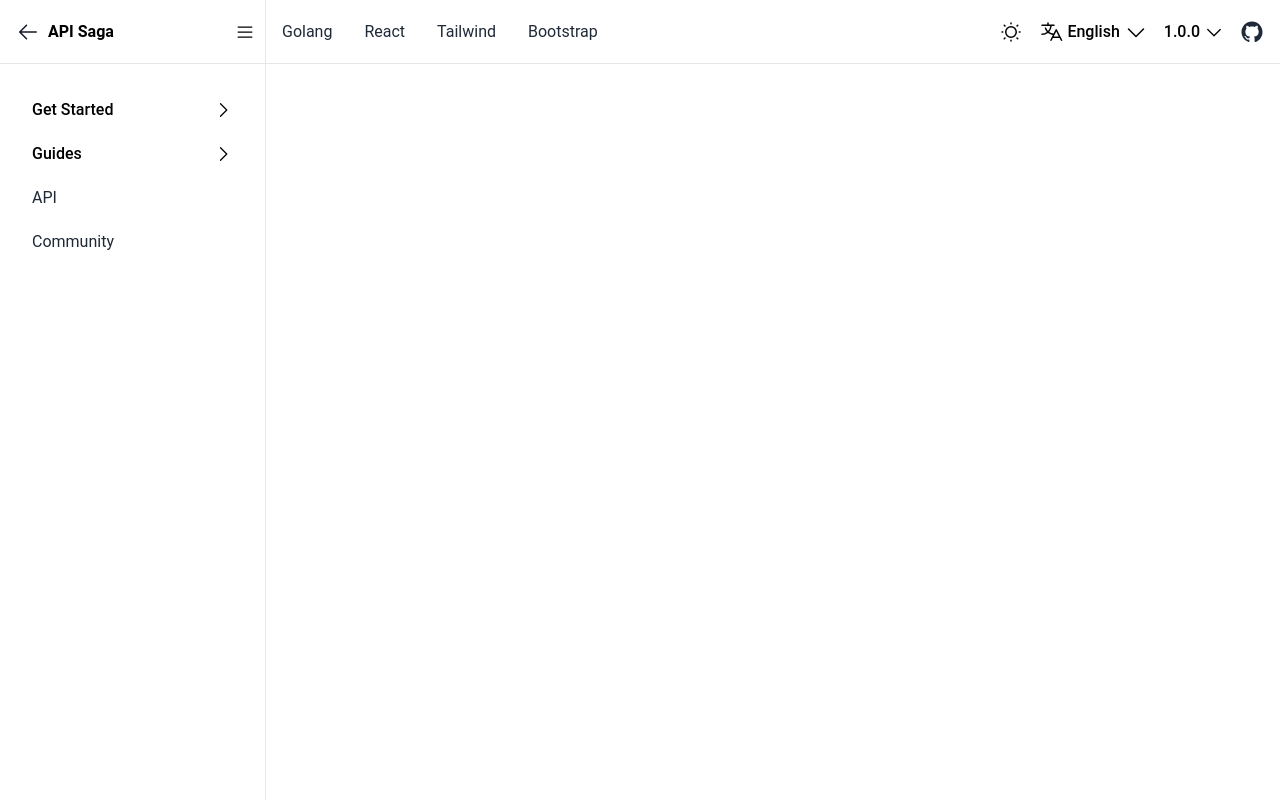
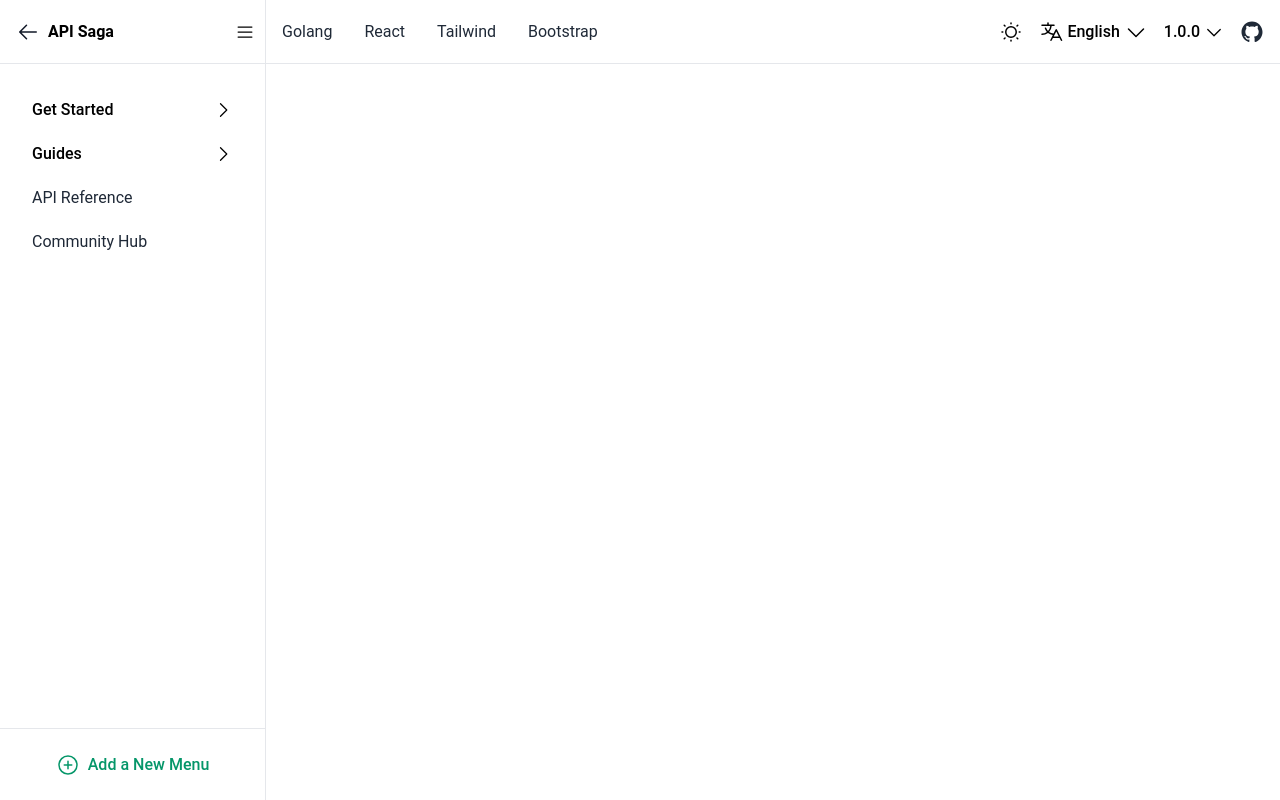
Before and after one commit to umardev500/svelete-ui, a SvelteKit app: page / in a window 1280 px wide. Built offline with nearby package versions, Linux system fonts and the light colour scheme.

Commit message:
add add sidebar menu button

```diff
--- /dev/null
+++ b/src/components/atoms/button/SidebarAddNewMenu.svelte
@@ -0,0 +1,12 @@
+<script lang="ts">
+	import PlusIcon from '@components/atoms/icons/PlusIcon.svelte';
+</script>
+
+<button
+	class="flex items-center justify-center gap-2 w-full py-4 text-emerald-600 hover:text-emerald-700 text-base font-medium"
+>
+	<PlusIcon />
+	<span>Add a New Menu</span>
+</button>
+
+<style></style>
--- a/src/components/atoms/icons/PlusIcon.svelte
+++ b/src/components/atoms/icons/PlusIcon.svelte
@@ -5,7 +5,7 @@
 <svg
 	xmlns="http://www.w3.org/2000/svg"
 	class={`size-6 ${classList}`}
-	fill="#000000"
+	fill="currentColor"
 	viewBox="0 0 256 256"
 	><path
 		d="M128,24A104,104,0,1,0,232,128,104.11,104.11,0,0,0,128,24Zm0,192a88,88,0,1,1,88-88A88.1,88.1,0,0,1,128,216Zm48-88a8,8,0,0,1-8,8H136v32a8,8,0,0,1-16,0V136H88a8,8,0,0,1,0-16h32V88a8,8,0,0,1,16,0v32h32A8,8,0,0,1,176,128Z"
--- a/src/components/molecules/sidebar/SidebarMenu.svelte
+++ b/src/components/molecules/sidebar/SidebarMenu.svelte
@@ -10,19 +10,19 @@
 			submenu: [
 				{
 					title: 'Installation',
-					href: `/post/${slug}`
+					href: `/post/get-started/installation`
 				},
 				{
 					title: 'Configuration',
-					href: `/post/${slug}`
+					href: `/post/get-started/configuration`
 				},
 				{
 					title: 'Usage',
-					href: `/post/${slug}`
+					href: `/post/get-started/usage`
 				},
 				{
 					title: 'Playground',
-					href: `/post/${slug}`
+					href: `/post/get-started/playground`
 				}
 			]
 		},
@@ -30,30 +30,30 @@
 			title: 'Guides',
 			submenu: [
 				{
-					title: 'Installation',
-					href: `/post/${slug}`
+					title: 'Beginner Guide',
+					href: `/post/guides/beginner`
 				},
 				{
-					title: 'Configuration',
-					href: `/post/${slug}`
+					title: 'Intermediate Tips',
+					href: `/post/guides/intermediate`
 				},
 				{
-					title: 'Usage',
-					href: `/post/${slug}`
+					title: 'Advanced Techniques',
+					href: `/post/guides/advanced`
 				},
 				{
-					title: 'Playground',
-					href: `/post/${slug}`
+					title: 'Troubleshooting',
+					href: `/post/guides/troubleshooting`
 				}
 			]
 		},
 		{
-			title: 'API',
-			href: `/post/${slug}`
+			title: 'API Reference',
+			href: `/post/api-reference`
 		},
 		{
-			title: 'Community',
-			href: `/post/${slug}`
+			title: 'Community Hub',
+			href: `/post/community-hub`
 		}
 	];
 </script>
--- a/src/components/organisms/sidebar/Sidebar.svelte
+++ b/src/components/organisms/sidebar/Sidebar.svelte
@@ -1,4 +1,5 @@
 <script lang="ts">
+	import SidebarAddNewMenu from '@components/atoms/button/SidebarAddNewMenu.svelte';
 	import ArrowLeft from '@components/atoms/icons/ArrowLeft.svelte';
 	import ListIcon from '@components/atoms/icons/ListIcon.svelte';
 	import SidebarMenu from '@components/molecules/sidebar/SidebarMenu.svelte';
@@ -25,6 +26,9 @@
 	</div>
 	<div class="px-4 py-6 text-nowrap menus">
 		<SidebarMenu slug="golang" />
+	</div>
+	<div class="border-t absolute h-[4.5rem] bottom-0 right-0 left-0 flex">
+		<SidebarAddNewMenu />
 	</div>
 </aside>
 
```
